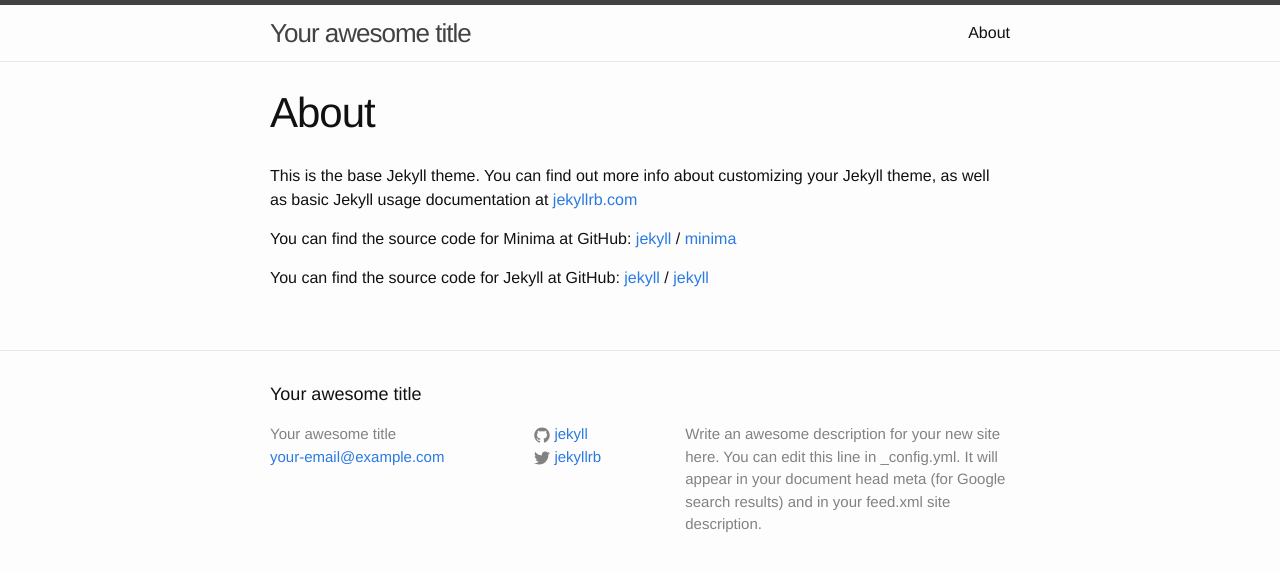
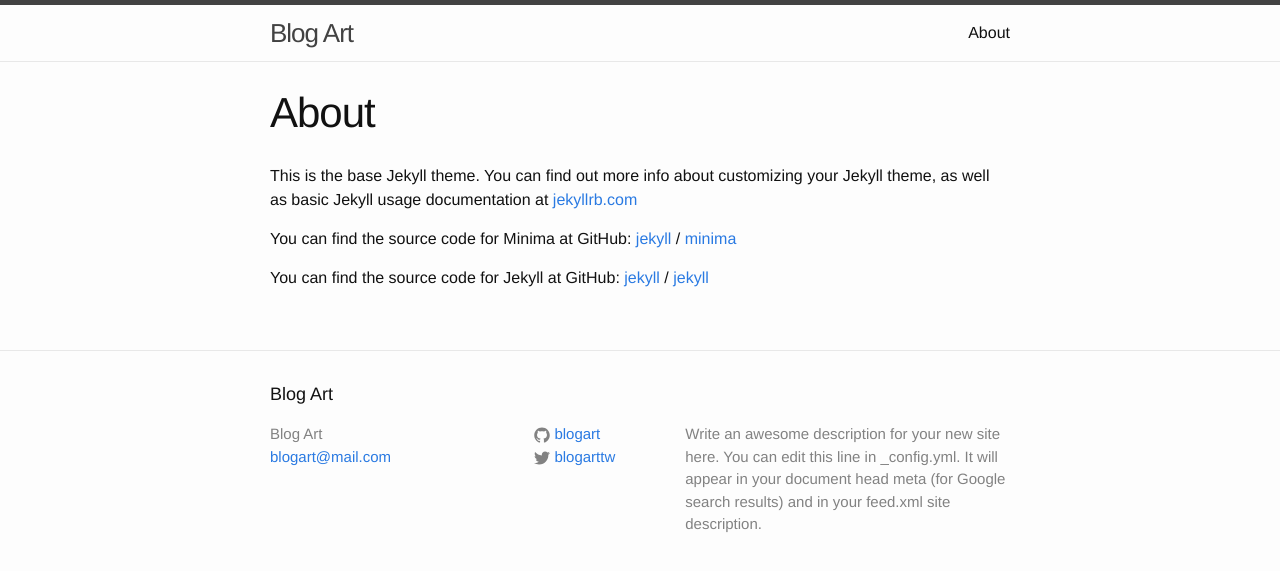
Before and after one commit to lulutor/Blog, a Jekyll site: the page built from about.md, in a window 1280 px wide. Shown: the top 571 px of the page. Built offline with Jekyll 4.4.1, drawn with Linux system fonts in a browser that asks for light colours.

Commit message:
New Title

```diff
--- a/_config.yml
+++ b/_config.yml
@@ -13,16 +13,16 @@
 # you will see them accessed via {{ site.title }}, {{ site.email }}, and so on.
 # You can create any custom variable you would like, and they will be accessible
 # in the templates via {{ site.myvariable }}.
-title: Your awesome title
-email: your-email@example.com
+title: Blog Art
+email: blogart@mail.com
 description: >- # this means to ignore newlines until "baseurl:"
   Write an awesome description for your new site here. You can edit this
   line in _config.yml. It will appear in your document head meta (for
   Google search results) and in your feed.xml site description.
 github.url: "" # the subpath of your site, e.g. /blog
 url: "" # the base hostname & protocol for your site, e.g. http://example.com
-twitter_username: jekyllrb
-github_username:  jekyll
+twitter_username: blogarttw
+github_username:  blogart
 
 # Build settings
 markdown: kramdown
```
